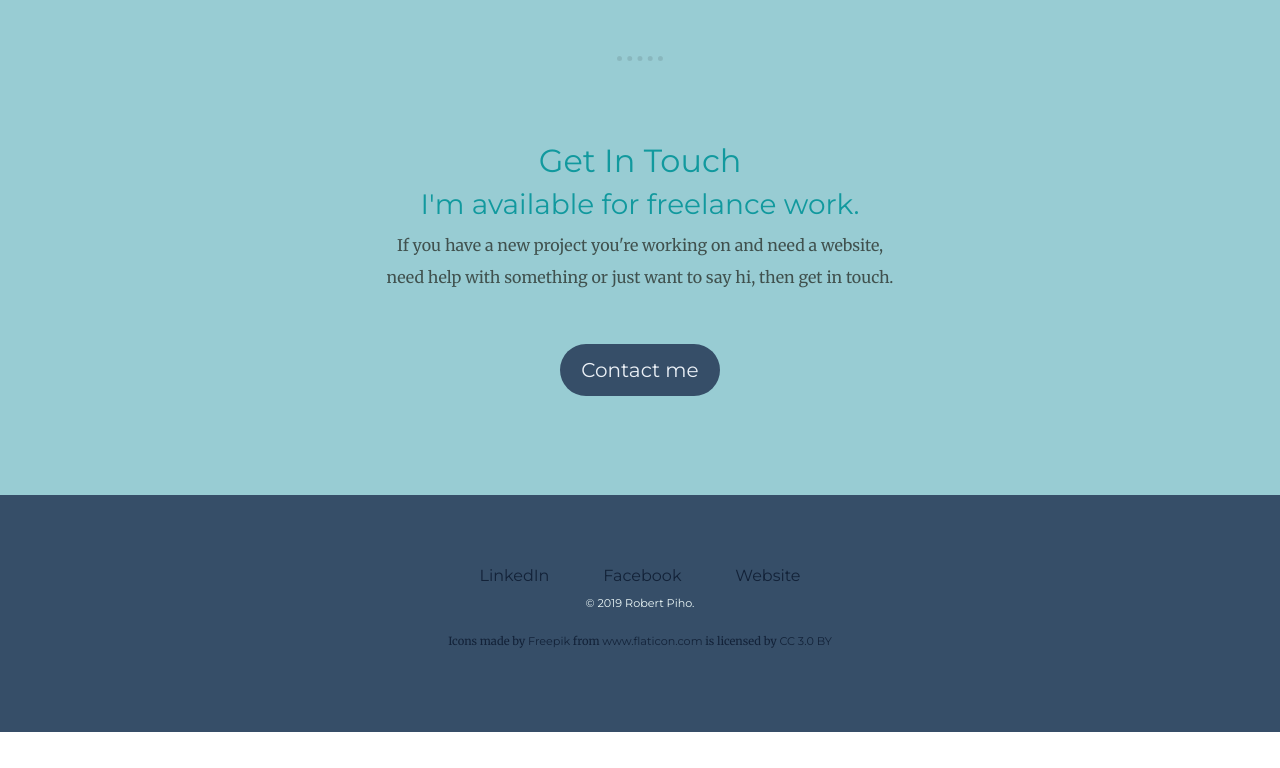
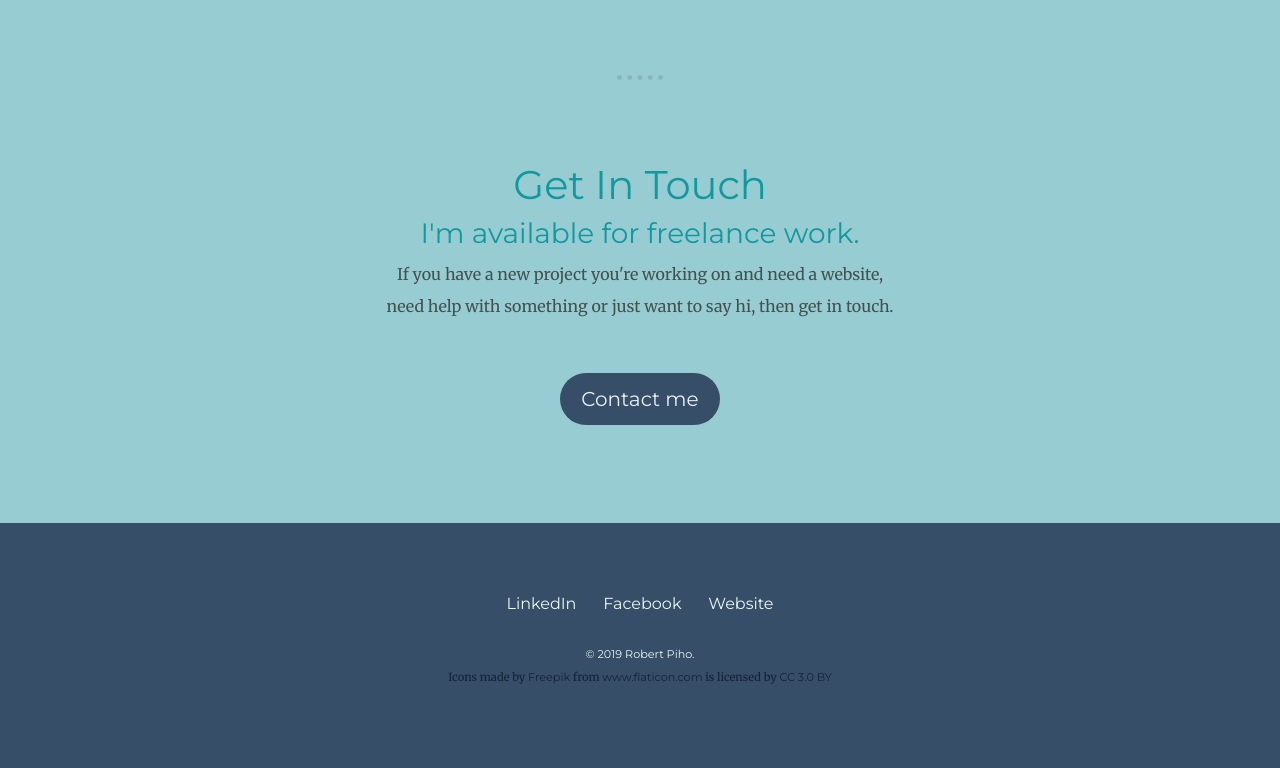
Before and after one commit to mustelevant/robert, a plain HTML site: page index.html in a window 1280 px wide. Shown: the part 1800-2568 px from the top of the page. Before the commit the page ends 2532 px from the top, so only its background shows below. Drawn offline with nearby package versions, Linux system fonts and the light colour scheme.

Commit message:
Minor tweaks

```diff
--- a/css/styles.css
+++ b/css/styles.css
@@ -9,6 +9,7 @@ h1 {
   font-size: 7rem; /* 16px = 1em = 100% (rem - root em)*/
   font-family: 'Sacramento', cursive;
   color: #11999E;
+  font-weight: bold;
 }
 
 h2 {
@@ -90,6 +91,10 @@ hr {
 
 /* Middle Section */
 
+#middle-container h2 {
+	font-size: 2.5rem;
+}
+
 .profile-img {
   width: 175px;
   margin: 2% 0;
@@ -136,19 +141,21 @@ hr {
 
 .btn:hover {
   background: #132238;
-  text-decoration: none;
+  color: #ebf0f6;
 }
 
 /* Footer Section */
 
 .footer-link {
-  padding: 25px;
+  padding: 0 1%;
+  color: #EAF6F6;
 }
 
 .copyright-text {
   color: #EAF6F6;
   font-family: 'Montserrat', sans-serif;
   font-size: .7rem;
+  margin: 2% 0 0;
 }
 
 .icons-credit {
```
